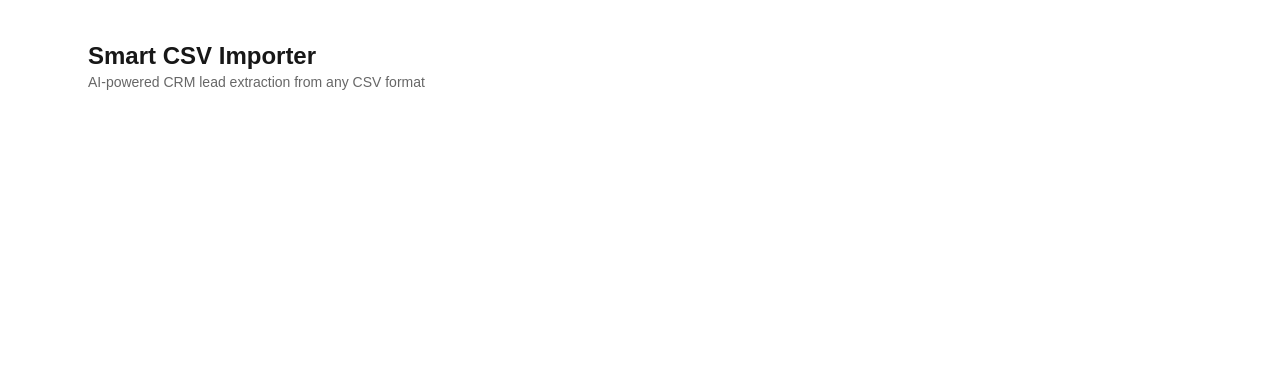
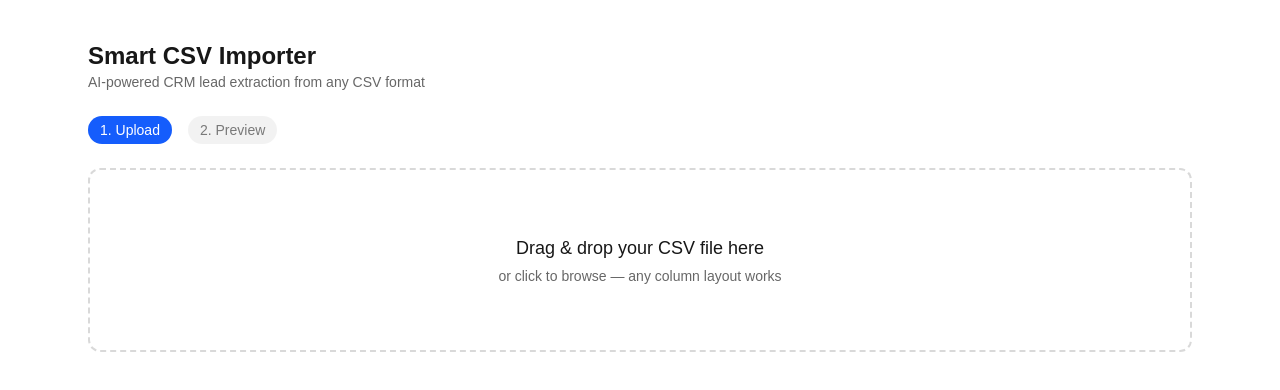
Before and after one commit to Lohar109/smart-csv-importer, a Next.js app in the folder frontend/: page / in a window 1280 px wide. Shown: the top 390 px of the page. Built offline with nearby package versions, Linux system fonts and the light colour scheme.

Commit message:
feat(frontend): CSV upload UI with drag & drop

```diff
--- a/frontend/src/app/page.tsx
+++ b/frontend/src/app/page.tsx
@@ -1,4 +1,32 @@
+"use client";
+
+import { useState } from "react";
+import UploadStep from "@/components/UploadStep";
+import DataTable from "@/components/DataTable";
+import type { CsvRow } from "@/types/crm";
+
+type WizardStep = "upload" | "preview";
+
+const STEP_LABELS: { key: WizardStep; label: string }[] = [
+  { key: "upload", label: "1. Upload" },
+  { key: "preview", label: "2. Preview" },
+];
+
 export default function Home() {
+  const [step, setStep] = useState<WizardStep>("upload");
+  const [fileName, setFileName] = useState("");
+  const [headers, setHeaders] = useState<string[]>([]);
+  const [rows, setRows] = useState<CsvRow[]>([]);
+  const [error, setError] = useState("");
+
+  function reset() {
+    setStep("upload");
+    setFileName("");
+    setHeaders([]);
+    setRows([]);
+    setError("");
+  }
+
   return (
     <div className="mx-auto flex w-full max-w-6xl flex-1 flex-col gap-6 px-6 py-10">
       <header>
@@ -7,6 +35,60 @@ export default function Home() {
           AI-powered CRM lead extraction from any CSV format
         </p>
       </header>
+
+      <nav className="flex gap-4 text-sm">
+        {STEP_LABELS.map((s) => (
+          <span
+            key={s.key}
+            className={`rounded-full px-3 py-1 ${
+              s.key === step
+                ? "bg-blue-600 text-white"
+                : "bg-black/5 text-black/50 dark:bg-white/10 dark:text-white/50"
+            }`}
+          >
+            {s.label}
+          </span>
+        ))}
+      </nav>
+
+      {error && (
+        <div className="rounded-lg border border-red-500/30 bg-red-50 px-4 py-3 text-sm text-red-700 dark:bg-red-950/30 dark:text-red-400">
+          {error}
+        </div>
+      )}
+
+      {step === "upload" && (
+        <UploadStep
+          onParsed={({ fileName, headers, rows }) => {
+            setFileName(fileName);
+            setHeaders(headers);
+            setRows(rows);
+            setError("");
+            setStep("preview");
+          }}
+          onError={setError}
+        />
+      )}
+
+      {step === "preview" && (
+        <div className="flex flex-col gap-4">
+          <div className="flex items-center justify-between">
+            <p className="text-sm text-black/60 dark:text-white/60">
+              <span className="font-medium text-black dark:text-white">{fileName}</span> —{" "}
+              {rows.length} rows detected
+            </p>
+            <button
+              type="button"
+              onClick={reset}
+              className="text-sm text-black/50 underline hover:text-black dark:text-white/50 dark:hover:text-white"
+            >
+              Choose a different file
+            </button>
+          </div>
+
+          <DataTable columns={headers} rows={rows} />
+        </div>
+      )}
     </div>
   );
 }
--- /dev/null
+++ b/frontend/src/components/UploadStep.tsx
@@ -0,0 +1,103 @@
+"use client";
+
+import { useCallback, useRef, useState } from "react";
+import Papa from "papaparse";
+import type { CsvRow } from "@/types/crm";
+
+interface UploadStepProps {
+  onParsed: (params: { fileName: string; headers: string[]; rows: CsvRow[] }) => void;
+  onError: (message: string) => void;
+}
+
+export default function UploadStep({ onParsed, onError }: UploadStepProps) {
+  const [isDragging, setIsDragging] = useState(false);
+  const [isParsing, setIsParsing] = useState(false);
+  const inputRef = useRef<HTMLInputElement>(null);
+
+  const parseFile = useCallback(
+    (file: File) => {
+      if (!file.name.toLowerCase().endsWith(".csv")) {
+        onError("Please upload a .csv file.");
+        return;
+      }
+
+      setIsParsing(true);
+      Papa.parse<CsvRow>(file, {
+        header: true,
+        skipEmptyLines: true,
+        complete: (result) => {
+          setIsParsing(false);
+          if (result.errors.length > 0) {
+            onError(result.errors[0].message || "Failed to parse CSV file.");
+            return;
+          }
+          const headers = result.meta.fields ?? [];
+          if (headers.length === 0 || result.data.length === 0) {
+            onError("The CSV file appears to be empty.");
+            return;
+          }
+          onParsed({ fileName: file.name, headers, rows: result.data });
+        },
+        error: (err) => {
+          setIsParsing(false);
+          onError(err.message || "Failed to parse CSV file.");
+        },
+      });
+    },
+    [onParsed, onError],
+  );
+
+  const handleDrop = useCallback(
+    (e: React.DragEvent<HTMLDivElement>) => {
+      e.preventDefault();
+      setIsDragging(false);
+      const file = e.dataTransfer.files?.[0];
+      if (file) parseFile(file);
+    },
+    [parseFile],
+  );
+
+  return (
+    <div
+      onDragOver={(e) => {
+        e.preventDefault();
+        setIsDragging(true);
+      }}
+      onDragLeave={() => setIsDragging(false)}
+      onDrop={handleDrop}
+      onClick={() => inputRef.current?.click()}
+      role="button"
+      tabIndex={0}
+      onKeyDown={(e) => {
+        if (e.key === "Enter" || e.key === " ") inputRef.current?.click();
+      }}
+      className={`flex w-full cursor-pointer flex-col items-center justify-center rounded-xl border-2 border-dashed p-16 text-center transition-colors ${
+        isDragging
+          ? "border-blue-500 bg-blue-50 dark:bg-blue-950/30"
+          : "border-black/15 hover:border-black/30 dark:border-white/20 dark:hover:border-white/35"
+      }`}
+    >
+      <input
+        ref={inputRef}
+        type="file"
+        accept=".csv,text/csv"
+        className="hidden"
+        onChange={(e) => {
+          const file = e.target.files?.[0];
+          if (file) parseFile(file);
+          e.target.value = "";
+        }}
+      />
+      {isParsing ? (
+        <p className="text-sm text-black/60 dark:text-white/60">Parsing CSV…</p>
+      ) : (
+        <>
+          <p className="text-lg font-medium">Drag & drop your CSV file here</p>
+          <p className="mt-1 text-sm text-black/60 dark:text-white/60">
+            or click to browse — any column layout works
+          </p>
+        </>
+      )}
+    </div>
+  );
+}
--- /dev/null
+++ b/frontend/src/types/crm.ts
@@ -0,0 +1,71 @@
+export type CsvRow = Record<string, string>;
+
+export interface UploadResponse {
+  headers: string[];
+  preview: CsvRow[];
+  totalRows: number;
+  rows: CsvRow[];
+}
+
+export type CrmStatus =
+  | "GOOD_LEAD_FOLLOW_UP"
+  | "DID_NOT_CONNECT"
+  | "BAD_LEAD"
+  | "SALE_DONE"
+  | "";
+
+export type DataSource =
+  | "leads_on_demand"
+  | "meridian_tower"
+  | "eden_park"
+  | "varah_swamy"
+  | "sarjapur_plots"
+  | "";
+
+export interface CrmRecord {
+  created_at: string;
+  name: string;
+  email: string;
+  country_code: string;
+  mobile_without_country_code: string;
+  company: string;
+  city: string;
+  state: string;
+  country: string;
+  lead_owner: string;
+  crm_status: CrmStatus;
+  crm_note: string;
+  data_source: DataSource;
+  possession_time: string;
+  description: string;
+}
+
+export interface SkippedRecord {
+  row: CsvRow;
+  reason: string;
+}
+
+export interface ExtractResponse {
+  imported: CrmRecord[];
+  skipped: SkippedRecord[];
+  totalImported: number;
+  totalSkipped: number;
+}
+
+export const CRM_COLUMNS: (keyof CrmRecord)[] = [
+  "created_at",
+  "name",
+  "email",
+  "country_code",
+  "mobile_without_country_code",
+  "company",
+  "city",
+  "state",
+  "country",
+  "lead_owner",
+  "crm_status",
+  "crm_note",
+  "data_source",
+  "possession_time",
+  "description",
+];
```
